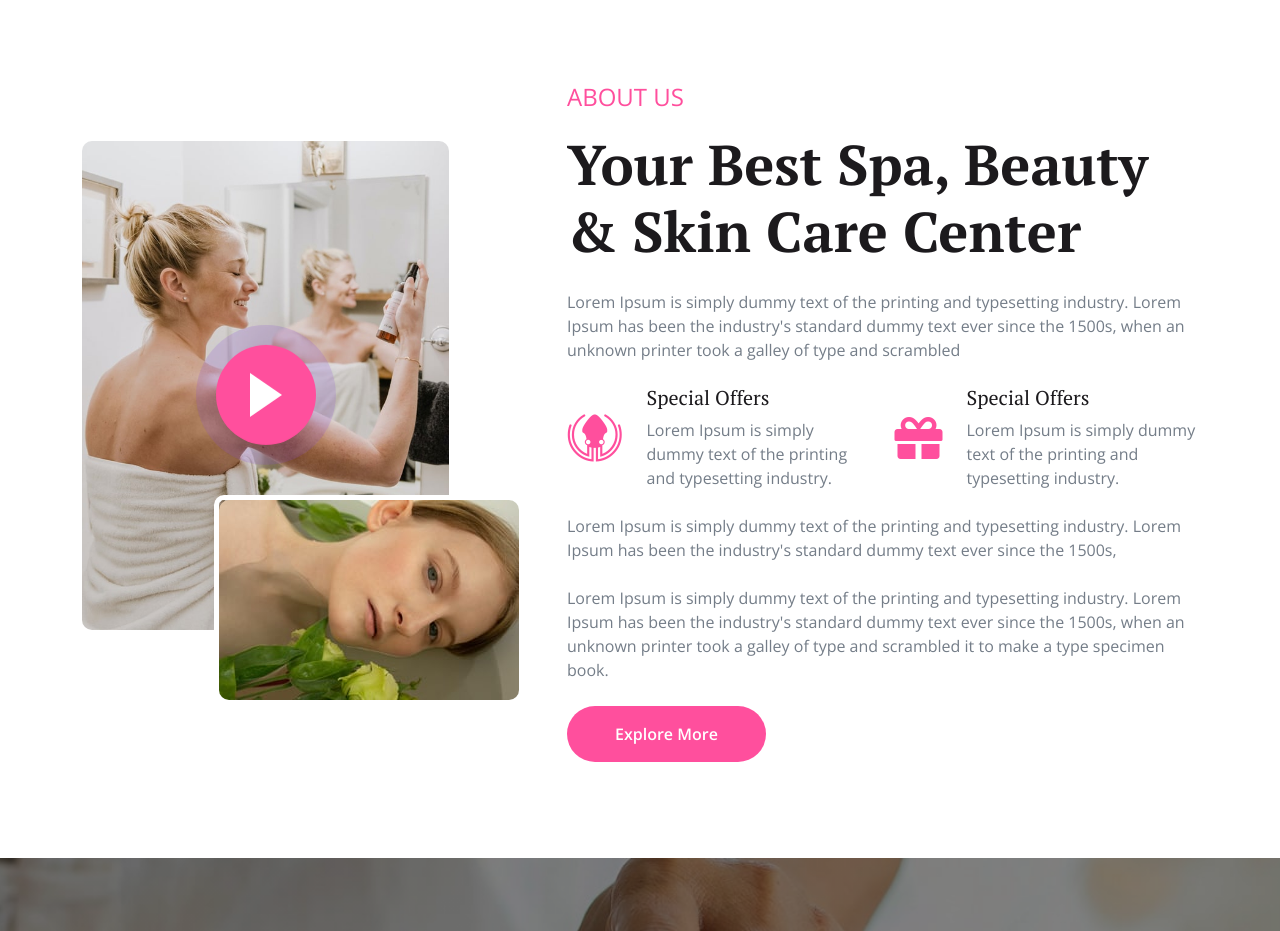
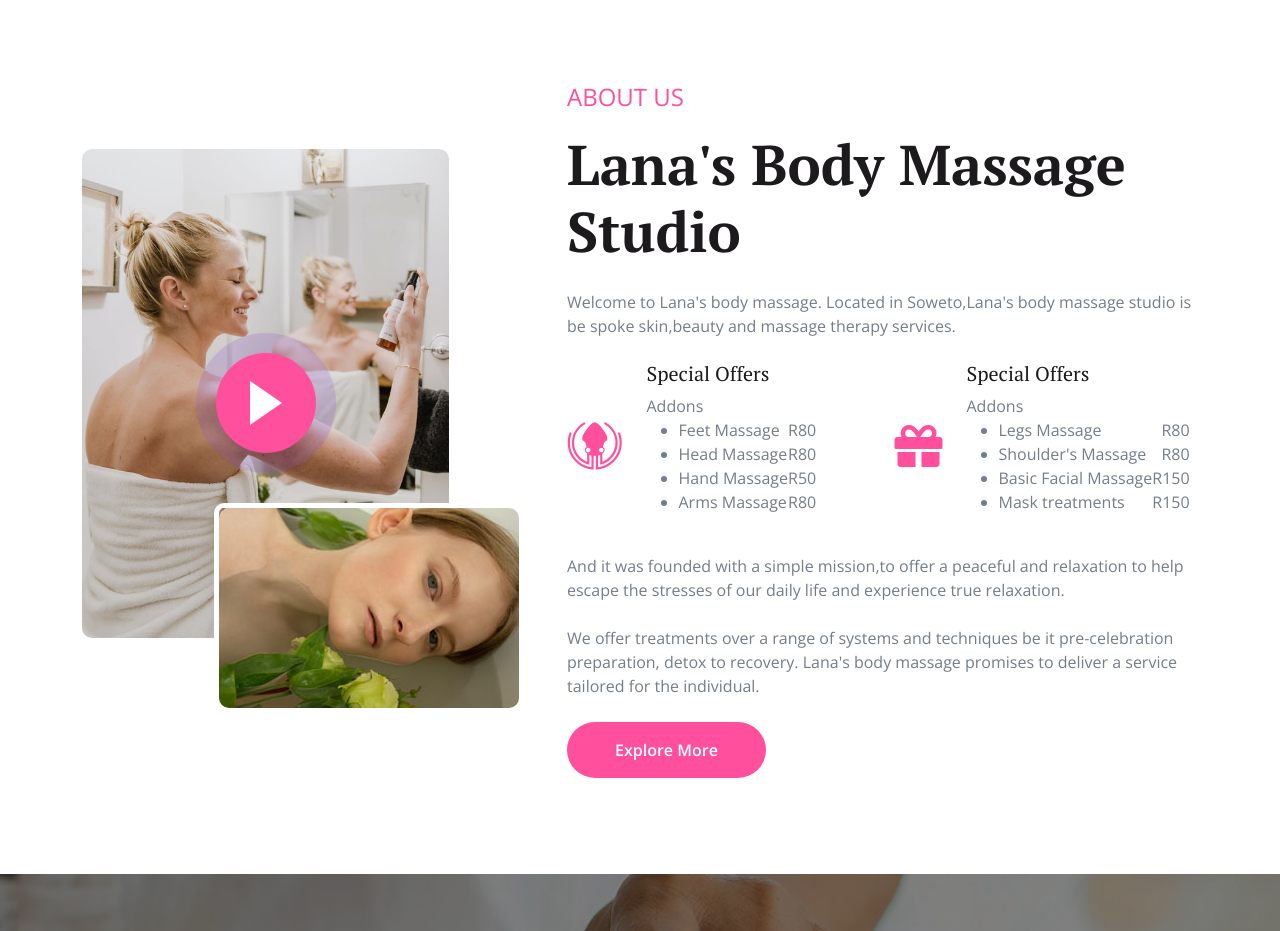
Before and after one commit to AnacletoNhagumbe/Lana-s-Body-Massage, a plain HTML site: page public/index.html in a window 1280 px wide. Shown: the part 2460-3391 px from the top of the page. Drawn offline with nearby package versions, Linux system fonts and the light colour scheme.

Commit message:
Update the about section

```diff
--- a/public/index.html
+++ b/public/index.html
@@ -368,8 +368,8 @@
                     </div>
                     <div class="col-lg-7">
                         <p class="fs-4 text-uppercase text-primary">About Us</p>
-                        <h1 class="display-4 mb-4">Your Best Spa, Beauty & Skin Care Center</h1>
-                        <p class="mb-4">Lorem Ipsum is simply dummy text of the printing and typesetting industry. Lorem Ipsum has been the industry's standard dummy text ever since the 1500s, when an unknown printer took a galley of type and scrambled
+                        <h1 class="display-4 mb-4">Lana's Body Massage Studio</h1>
+                        <p class="mb-4">Welcome to Lana's body massage. Located in Soweto,Lana's body massage studio is be spoke skin,beauty and massage therapy services.
                         </p>
                         <div class="row g-4">
                             <div class="col-md-6">
@@ -377,7 +377,13 @@
                                     <i class="fab fa-gitkraken fa-3x text-primary"></i>
                                     <div class="ms-4">
                                         <h5 class="mb-2">Special Offers</h5>
-                                        <p class="mb-0">Lorem Ipsum is simply dummy text of the printing and typesetting industry.</p>
+                                        <p class="mb-0">Addons</p>
+                                        <ul>
+                                            <li>Feet Massage<span style="float: right">R80</span></li>
+                                            <li>Head Massage<span style="float: right">R80</span></li>
+                                            <li>Hand Massage<span style="float: right">R50</span></li>
+                                            <li>Arms Massage<span style="float: right">R80</span></li>
+                                        </ul>
                                     </div>
                                 </div>
                             </div>
@@ -386,14 +392,20 @@
                                     <i class="fas fa-gift fa-3x text-primary"></i>
                                     <div class="ms-4">
                                         <h5 class="mb-2">Special Offers</h5>
-                                        <p class="mb-0">Lorem Ipsum is simply dummy text of the printing and typesetting industry.</p>
+                                        <p class="mb-0">Addons</p>
+                                        <ul>
+                                            <li>Legs Massage<span style="float: right">R80</span></li>
+                                            <li>Shoulder's Massage<span style="float: right">R80</span></li>
+                                            <li>Basic Facial Massage<span style="float: right">R150</span></li>
+                                            <li>Mask treatments<span style="float: right">R150</span></li>
+                                        </ul>
                                     </div>
                                 </div>
                             </div>
                         </div>
-                        <p class="my-4">Lorem Ipsum is simply dummy text of the printing and typesetting industry. Lorem Ipsum has been the industry's standard dummy text ever since the 1500s,
+                        <p class="my-4">And it was founded with a simple mission,to offer a peaceful and relaxation to help escape the stresses of our daily life and experience true relaxation.
                         </p>
-                        <p class="mb-4">Lorem Ipsum is simply dummy text of the printing and typesetting industry. Lorem Ipsum has been the industry's standard dummy text ever since the 1500s, when an unknown printer took a galley of type and scrambled it to make a type specimen book.
+                        <p class="mb-4">We offer treatments over a range of systems and techniques be it pre-celebration preparation, detox to recovery. Lana's body massage promises to deliver a service tailored for the individual.
                         </p>
                         <a href="#" class="btn btn-primary btn-primary-outline-0 rounded-pill py-3 px-5">Explore More</a>
                     </div>
```
